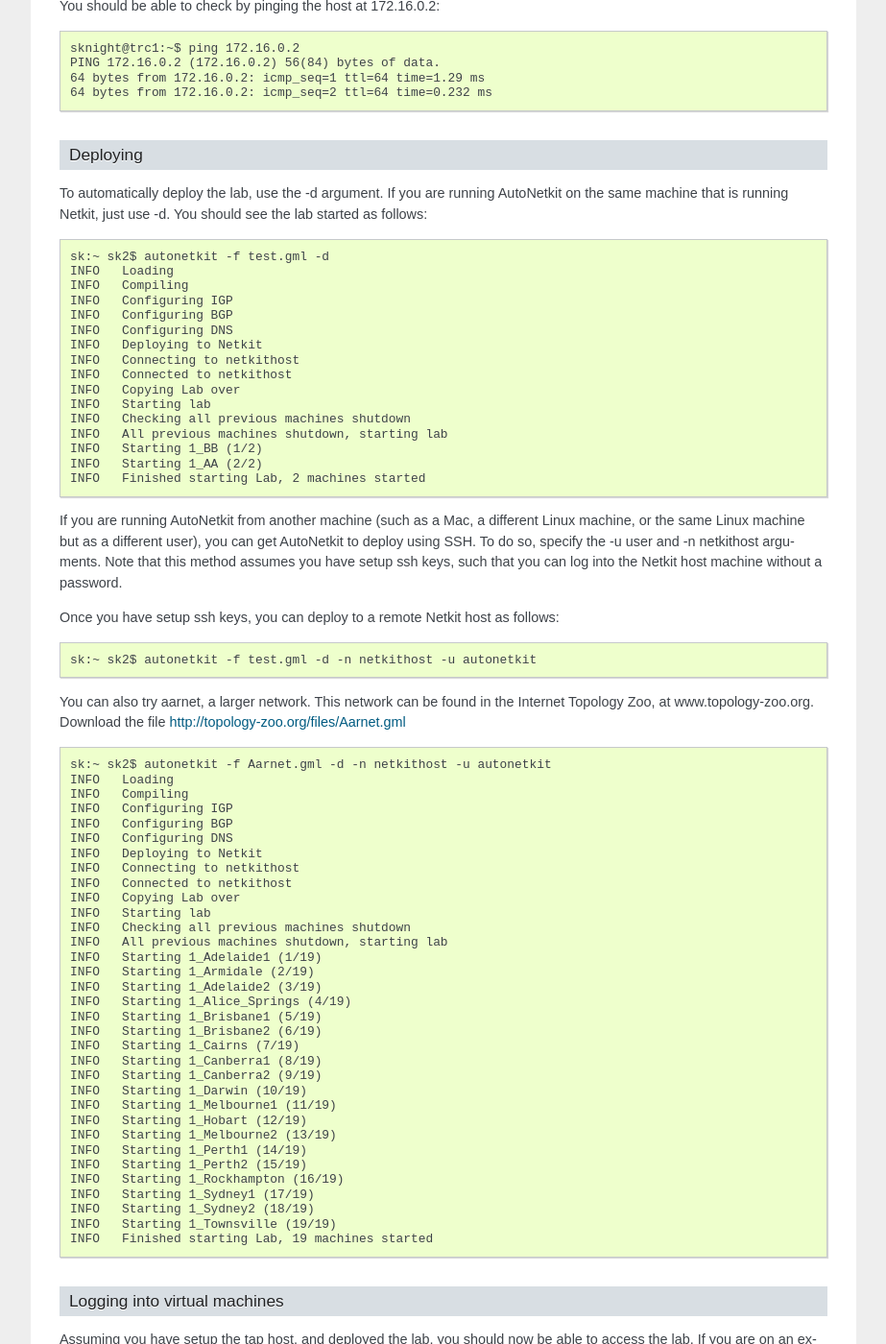
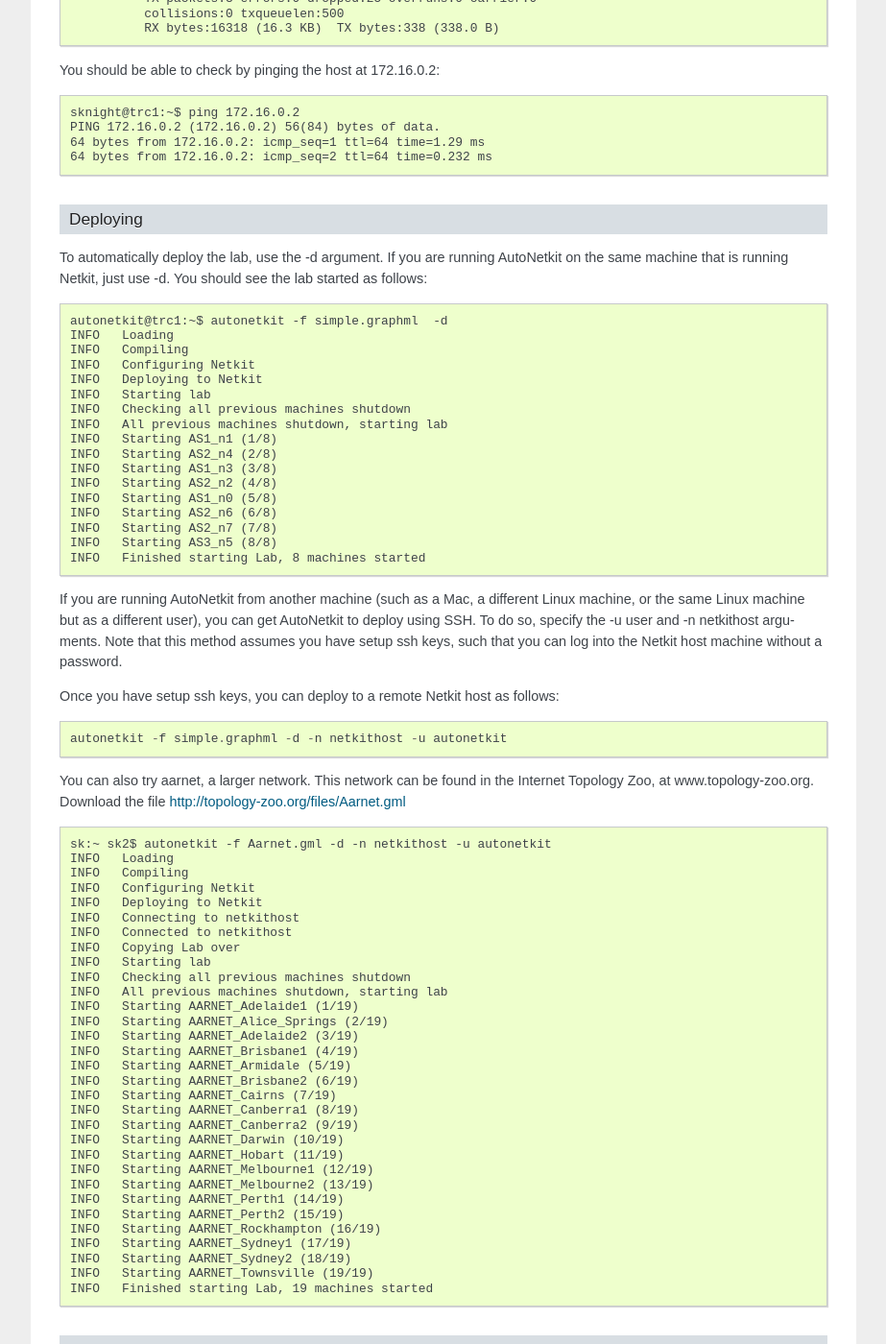
Before and after one commit to sk2/ank_legacy_v2, a Sphinx documentation site: the page built from doc/source/quickstart.rst, in a window 1280 px wide and 1400 px high, scrolled down 2480 px. Shown: the whole window at 96% size, without its empty margins (198-1121 px from the left). Built offline with Sphinx 7.4.7, drawn with Linux system fonts in a browser that asks for light colours; formulas are drawn with MathJax 3; some of the changed text lies outside the part shown.

Commit message:
Update guide

```diff
--- a/doc/source/quickstart.rst
+++ b/doc/source/quickstart.rst
@@ -46,17 +45,30 @@
 	                        Username for Netkit host machine (if connecting to
 	                        external Netkit machine)
 	  -v, --verify          Verify lab on Netkit host
+	  --xterm               Load each VM console in Xterm  This is the default in
+	                        Netkit,  but not ANK due to potentially large number
+	                        of VMs
+	  --debug               Debugging output
+	  --netkit              Compile Netkit
+	  --cbgp                Compile cBGP
+	  --gns3                Compile GNS3
+	  --junos               Compile JunOS
+	  --isis                Use IS-IS as IGP
+	  --tapsn=TAPSN         Tap subnet to use to connect to VMs. Will be split
+	                        into  /24 subnets, with first subnet allocated to
+	                        tunnel VM. eg 172.16.0.1 is the linux host, 172.16.0.2
+	                        is the  other end of the tunnel
 
 
 
 Download the sample topology, and change to that directory on the command line::
 
 	sk:Desktop sk2$ ls
-	simple.gml
+	simple.graphml
 
 From here you can run autonetkit::
 
-	autonetkit -f simple.gml
+	autonetkit -f simple.graphml
 
 
 Compiling
@@ -64,47 +76,40 @@
 
 Running the example will give an output similar to::
 
-	sk:Desktop sk2$ autonetkit -f simple.gml
+	sk:~ sk2$ autonetkit -f simple.graphml
 	INFO   Loading
 	INFO   Compiling
-	INFO   Configuring IGP
-	INFO   Configuring BGP
-	INFO   Configuring DNS
-
-Note that the demo automatically adds DNS.
+	INFO   Configuring Netkit
 
 this creates the relevant folders::
 
-    sk:~ sk2$ tree autonetkit/netkit_lab/
-    autonetkit/netkit_lab/
-    ── 1_AA
-    │   ── etc
-    │       ── bind
-    │       │   ── db.0.10
-    │       │   ── db.Example
-    │       │   ── db.root
-    │       │   ── named.conf
-    │       ── hostname
-    │       ── resolv.conf
-    │       ── shadow
-    │       ── zebra
-    │           ── bgpd.conf
-    │           ── daemons
-    │           ── ospfd.conf
-    │           ── zebra.conf
-    ── 1_AA.startup
-    ── 1_BB
-    │   ── etc
-    │       ── hostname
-    │       ── resolv.conf
-    │       ── shadow
-    │       ── zebra
-    │           ── bgpd.conf
-    │           ── daemons
-    │           ── ospfd.conf
-    │           ── zebra.conf
-    ── 1_BB.startup
-    ── lab.conf
+	sk:~ sk2$ tree ank_lab/netkit_lab/
+	ank_lab/netkit_lab/
+	├── AS1_Router_A
+	│   └── etc
+	│       ├── hostname
+	│       ├── resolv.conf
+	│       └── zebra
+	│           ├── bgpd.conf
+	│           ├── daemons
+	│           ├── ospfd.conf
+	│           └── zebra.conf
+	├── AS1_Router_A.startup
+	├── AS1_Router_B
+	│   └── etc
+	│       ├── bind
+	│       │   ├── db.2.10
+	│       │   ├── db.AS1
+	│       │   ├── db.root
+	│       │   └── named.conf
+	│       ├── hostname
+	│       ├── resolv.conf
+	│       └── zebra
+	│           ├── bgpd.conf
+	│           ├── daemons
+	│           ├── ospfd.conf
+	│           └── zebra.conf
+	├── AS1_Router_B.startup
 
 etc (for each router)
 
@@ -149,22 +154,23 @@
 
 To automatically deploy the lab, use the -d argument. If you are running AutoNetkit on the same machine that is running Netkit, just use -d. You should see the lab started as follows::
 
-  sk:~ sk2$ autonetkit -f test.gml -d
-  INFO   Loading
-  INFO   Compiling
-  INFO   Configuring IGP
-  INFO   Configuring BGP
-  INFO   Configuring DNS
-  INFO   Deploying to Netkit
-  INFO   Connecting to netkithost
-  INFO   Connected to netkithost
-  INFO   Copying Lab over
-  INFO   Starting lab
-  INFO   Checking all previous machines shutdown
-  INFO   All previous machines shutdown, starting lab
-  INFO   Starting 1_BB (1/2)
-  INFO   Starting 1_AA (2/2)
-  INFO   Finished starting Lab, 2 machines started
+	autonetkit@trc1:~$ autonetkit -f simple.graphml  -d
+	INFO   Loading
+	INFO   Compiling
+	INFO   Configuring Netkit
+	INFO   Deploying to Netkit
+	INFO   Starting lab
+	INFO   Checking all previous machines shutdown
+	INFO   All previous machines shutdown, starting lab
+	INFO   Starting AS1_n1 (1/8)
+	INFO   Starting AS2_n4 (2/8)
+	INFO   Starting AS1_n3 (3/8)
+	INFO   Starting AS2_n2 (4/8)
+	INFO   Starting AS1_n0 (5/8)
+	INFO   Starting AS2_n6 (6/8)
+	INFO   Starting AS2_n7 (7/8)
+	INFO   Starting AS3_n5 (8/8)
+	INFO   Finished starting Lab, 8 machines started
 
 
 If you are running AutoNetkit from another machine (such as a Mac, a different Linux machine, or the same Linux machine but as a different user), you can get AutoNetkit to deploy using SSH.
@@ -173,46 +179,42 @@
 
 Once you have setup ssh keys, you can deploy to a remote Netkit host as follows::
 
-  sk:~ sk2$ autonetkit -f test.gml -d -n netkithost -u autonetkit
+  autonetkit -f simple.graphml -d -n netkithost -u autonetkit
 
 You can also try aarnet, a larger network. This network can be found in the
 Internet Topology Zoo, at www.topology-zoo.org. Download the file http://topology-zoo.org/files/Aarnet.gml ::
 
-  sk:~ sk2$ autonetkit -f Aarnet.gml -d -n netkithost -u autonetkit
-  INFO   Loading
-  INFO   Compiling
-  INFO   Configuring IGP
-  INFO   Configuring BGP
-  INFO   Configuring DNS
-  INFO   Deploying to Netkit
-  INFO   Connecting to netkithost
-  INFO   Connected to netkithost
-  INFO   Copying Lab over
-  INFO   Starting lab
-  INFO   Checking all previous machines shutdown
-  INFO   All previous machines shutdown, starting lab
-  INFO   Starting 1_Adelaide1 (1/19)
-  INFO   Starting 1_Armidale (2/19)
-  INFO   Starting 1_Adelaide2 (3/19)
-  INFO   Starting 1_Alice_Springs (4/19)
-  INFO   Starting 1_Brisbane1 (5/19)
-  INFO   Starting 1_Brisbane2 (6/19)
-  INFO   Starting 1_Cairns (7/19)
-  INFO   Starting 1_Canberra1 (8/19)
-  INFO   Starting 1_Canberra2 (9/19)
-  INFO   Starting 1_Darwin (10/19)
-  INFO   Starting 1_Melbourne1 (11/19)
-  INFO   Starting 1_Hobart (12/19)
-  INFO   Starting 1_Melbourne2 (13/19)
-  INFO   Starting 1_Perth1 (14/19)
-  INFO   Starting 1_Perth2 (15/19)
-  INFO   Starting 1_Rockhampton (16/19)
-  INFO   Starting 1_Sydney1 (17/19)
-  INFO   Starting 1_Sydney2 (18/19)
-  INFO   Starting 1_Townsville (19/19)
-  INFO   Finished starting Lab, 19 machines started
-
-
+	sk:~ sk2$ autonetkit -f Aarnet.gml -d -n netkithost -u autonetkit
+	INFO   Loading
+	INFO   Compiling
+	INFO   Configuring Netkit
+	INFO   Deploying to Netkit
+	INFO   Connecting to netkithost
+	INFO   Connected to netkithost
+	INFO   Copying Lab over
+	INFO   Starting lab
+	INFO   Checking all previous machines shutdown
+	INFO   All previous machines shutdown, starting lab
+	INFO   Starting AARNET_Adelaide1 (1/19)
+	INFO   Starting AARNET_Alice_Springs (2/19)
+	INFO   Starting AARNET_Adelaide2 (3/19)
+	INFO   Starting AARNET_Brisbane1 (4/19)
+	INFO   Starting AARNET_Armidale (5/19)
+	INFO   Starting AARNET_Brisbane2 (6/19)
+	INFO   Starting AARNET_Cairns (7/19)
+	INFO   Starting AARNET_Canberra1 (8/19)
+	INFO   Starting AARNET_Canberra2 (9/19)
+	INFO   Starting AARNET_Darwin (10/19)
+	INFO   Starting AARNET_Hobart (11/19)
+	INFO   Starting AARNET_Melbourne1 (12/19)
+	INFO   Starting AARNET_Melbourne2 (13/19)
+	INFO   Starting AARNET_Perth1 (14/19)
+	INFO   Starting AARNET_Perth2 (15/19)
+	INFO   Starting AARNET_Rockhampton (16/19)
+	INFO   Starting AARNET_Sydney1 (17/19)
+	INFO   Starting AARNET_Sydney2 (18/19)
+	INFO   Starting AARNET_Townsville (19/19)
+	INFO   Finished starting Lab, 19 machines started
 
 Logging into virtual machines
 ------------------------------
@@ -223,35 +225,36 @@
 172.16.1.x, the second has 172.16.2.x, etc
 The first host in the first AS has 172.16.1.1, the second 172.16.1.2, etc
 
-You can check the allocations in the lab.conf file, inside the autonetkit/netkit_lab directory::
+You can check the allocations in the lab.conf file, inside the ank_lab/netkit_lab/ directory::
 
-  1_Adelaide1[8]=tap,172.16.0.1,172.16.1.1
-  1_Adelaide2[8]=tap,172.16.0.1,172.16.1.2
-  1_Alice_Springs[4]=tap,172.16.0.1,172.16.1.3
-  1_Armidale[2]=tap,172.16.0.1,172.16.1.4
-  1_Brisbane1[6]=tap,172.16.0.1,172.16.1.5
-  1_Brisbane2[4]=tap,172.16.0.1,172.16.1.6
-  1_Cairns[2]=tap,172.16.0.1,172.16.1.7
-  1_Canberra1[4]=tap,172.16.0.1,172.16.1.8
-  1_Canberra2[4]=tap,172.16.0.1,172.16.1.9
-  1_Darwin[4]=tap,172.16.0.1,172.16.1.10
-  1_Hobart[4]=tap,172.16.0.1,172.16.1.11
-  1_Melbourne1[8]=tap,172.16.0.1,172.16.1.12
-  1_Melbourne2[8]=tap,172.16.0.1,172.16.1.13
-  1_Perth1[4]=tap,172.16.0.1,172.16.1.14
-  1_Perth2[4]=tap,172.16.0.1,172.16.1.15
-  1_Rockhampton[4]=tap,172.16.0.1,172.16.1.16
-  1_Sydney1[6]=tap,172.16.0.1,172.16.1.17
-  1_Sydney2[8]=tap,172.16.0.1,172.16.1.18
-  1_Townsville[4]=tap,172.16.0.1,172.16.1.19
+	AARNET_Adelaide1[8]=tap,172.16.0.1,172.16.0.3
+	AARNET_Adelaide2[8]=tap,172.16.0.1,172.16.0.4
+	AARNET_Alice_Springs[4]=tap,172.16.0.1,172.16.0.5
+	AARNET_Armidale[2]=tap,172.16.0.1,172.16.0.6
+	AARNET_Brisbane1[6]=tap,172.16.0.1,172.16.0.7
+	AARNET_Brisbane2[4]=tap,172.16.0.1,172.16.0.8
+	AARNET_Cairns[2]=tap,172.16.0.1,172.16.0.9
+	AARNET_Canberra1[4]=tap,172.16.0.1,172.16.0.10
+	AARNET_Canberra2[4]=tap,172.16.0.1,172.16.0.11
+	AARNET_Darwin[4]=tap,172.16.0.1,172.16.0.12
+	AARNET_Hobart[4]=tap,172.16.0.1,172.16.0.13
+	AARNET_Melbourne1[8]=tap,172.16.0.1,172.16.0.14
+	AARNET_Melbourne2[8]=tap,172.16.0.1,172.16.0.15
+	AARNET_Perth1[4]=tap,172.16.0.1,172.16.0.16
+	AARNET_Perth2[4]=tap,172.16.0.1,172.16.0.17
+	AARNET_Rockhampton[4]=tap,172.16.0.1,172.16.0.18
+	AARNET_Sydney1[6]=tap,172.16.0.1,172.16.0.19
+	AARNET_Sydney2[8]=tap,172.16.0.1,172.16.0.20
+	AARNET_Townsville[4]=tap,172.16.0.1,172.16.0.21
+
 
 The first element is the name of the virtual machine (eg 1_AA), and the last IP on each line is the IP the machine can be reached at. (The 172.16.0.1 IP is the Linux host).
 You can ssh into each machine as the "root" user, with the default password of "1234"::
 
-  autonetkit@trc1:~$ ssh root@172.16.1.1
-  root@172.16.1.1's password:
-  Last login: Sun Apr 10 06:12:37 2011 from 172.16.0.1
-  Adelaide1_AARNET:~#
+	autonetkit@trc1:~$ ssh root@172.16.0.3
+	root@172.16.0.3's password:
+	Last login: Mon Oct 24 04:51:19 2011
+	Adelaide1_AARNET:~#
 
 
 Here you can check DNS is working, and use standard diagnostic tools::
```
Also changed, not shown: other parts of doc/source/quickstart.rst (+2 -3 lines).
